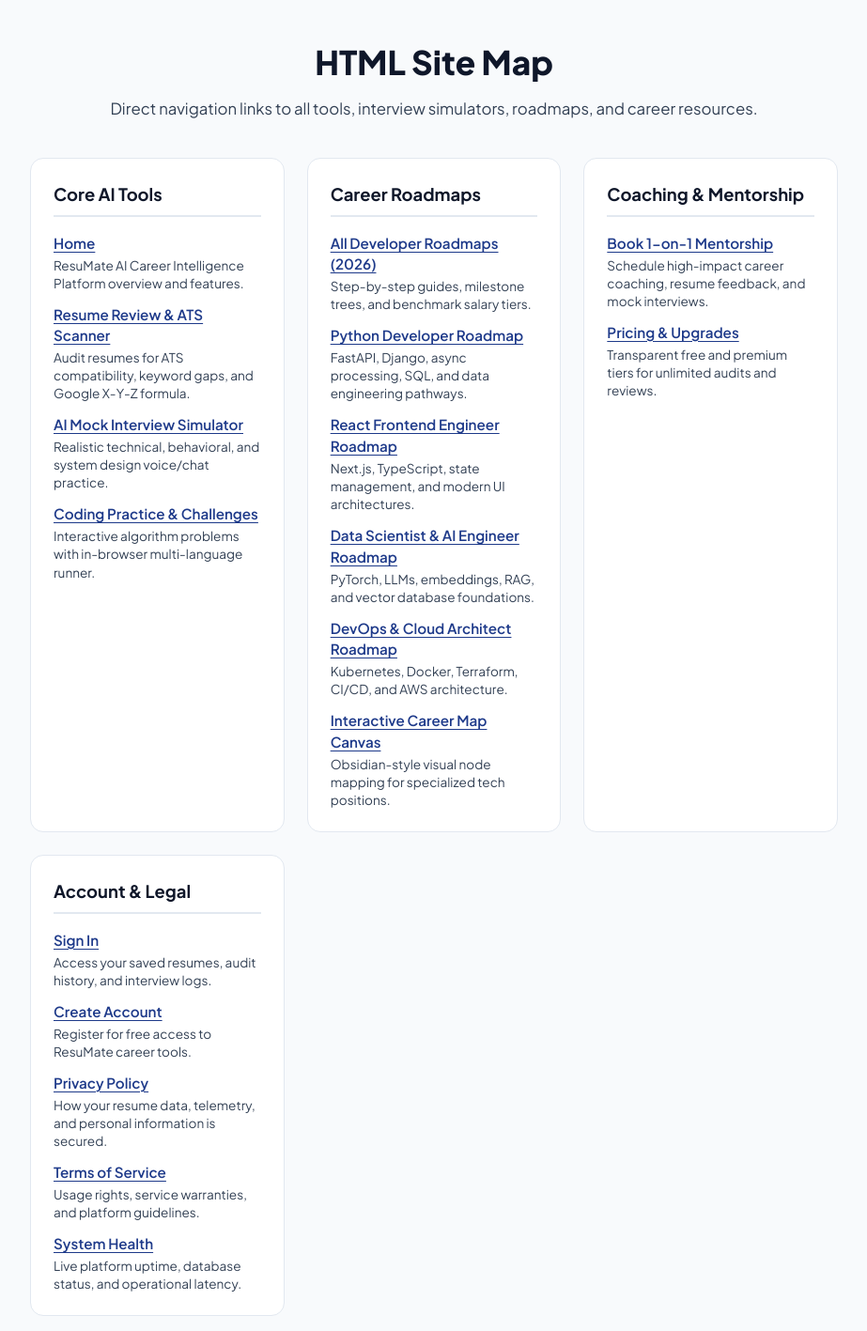
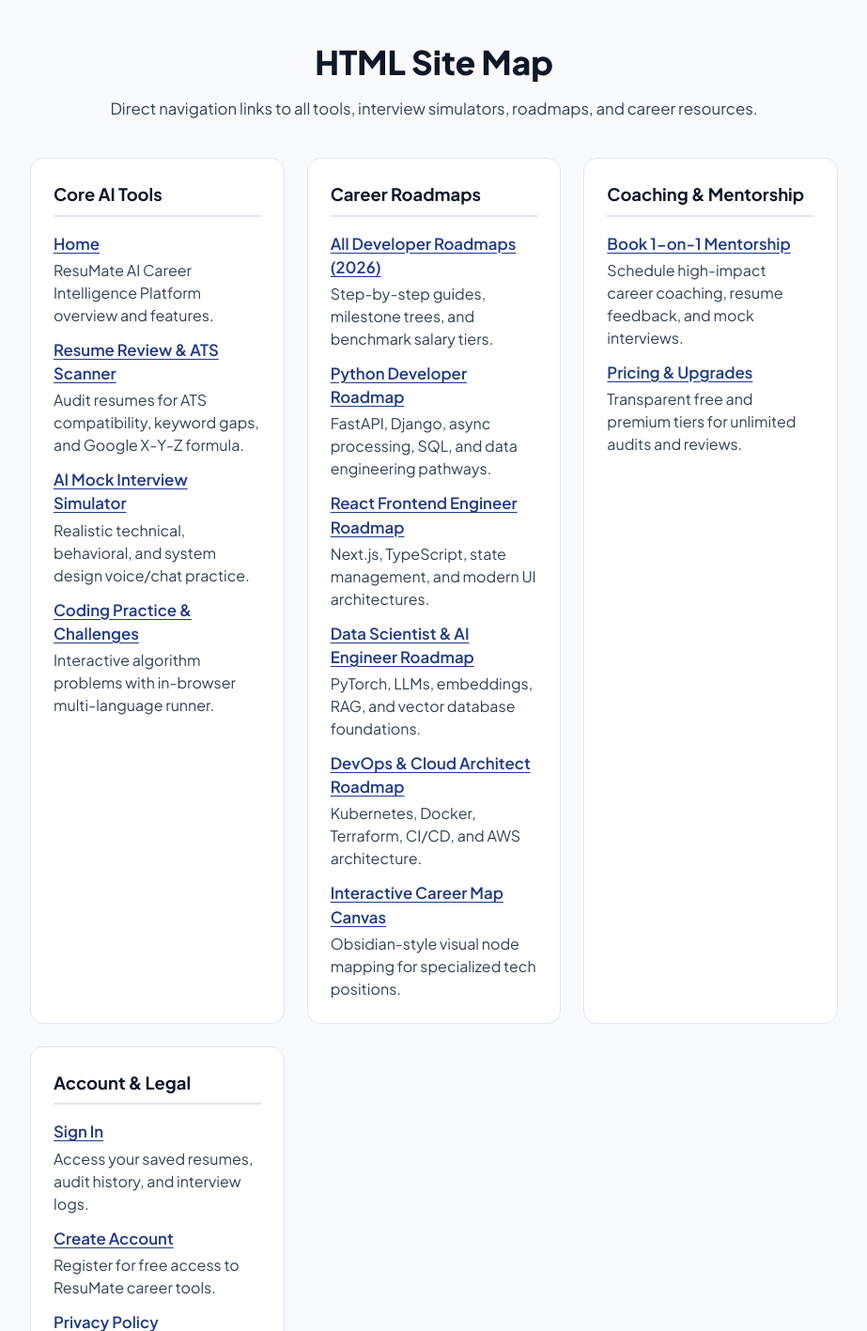
Before and after one commit to ATHULARIGA/career-ai, a FastAPI app: template templates/pages/sitemap.html in a window 1280 px wide. Shown: the part 65-1482 px from the top of the page at 94% size, without its empty margins (178-1101 px from the left). Run offline with FastAPI, Linux system fonts and the light colour scheme; the template is opened without the code that fills it, so the values that code supplies are empty; a user stored in the database is signed in; some libraries are stand-ins or nearby versions.

Commit message:
fix(usability): upgrade sitemap font sizes to meet 12pt minimum

```diff
--- a/templates/pages/sitemap.html
+++ b/templates/pages/sitemap.html
@@ -61,7 +61,7 @@
     gap: 12px;
   }
   .sm-list li a {
-    font-size: 0.95rem;
+    font-size: 1.05rem;
     color: #1e3a8a;
     text-decoration: underline;
     text-underline-offset: 3px;
@@ -81,10 +81,10 @@
     color: #ffffff;
   }
   .sm-list li p {
-    font-size: 0.85rem;
+    font-size: 1.0rem;
     color: #334155;
-    margin: 2px 0 0;
-    line-height: 1.4;
+    margin: 4px 0 0;
+    line-height: 1.5;
   }
   .theme-dark .sm-list li p {
     color: #cbd5e1;
```
